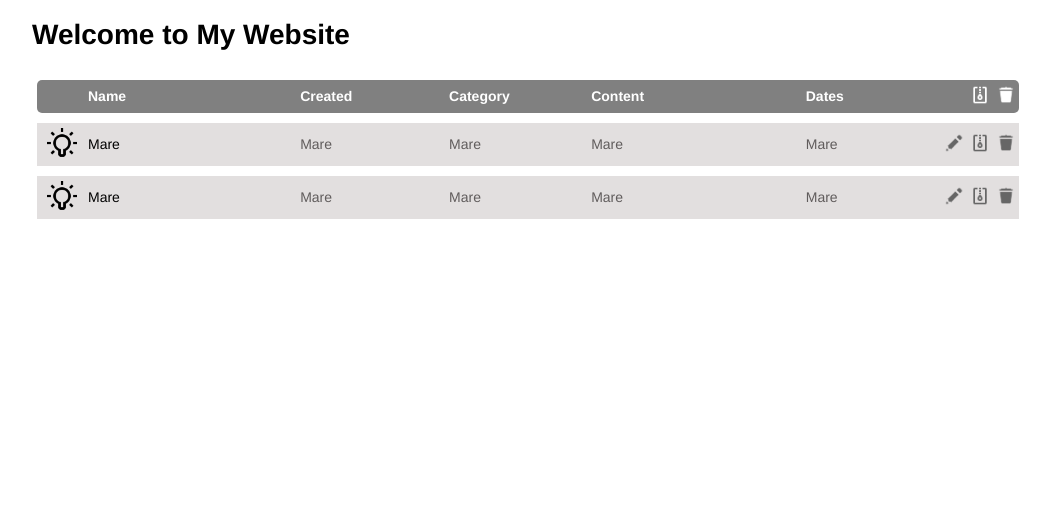
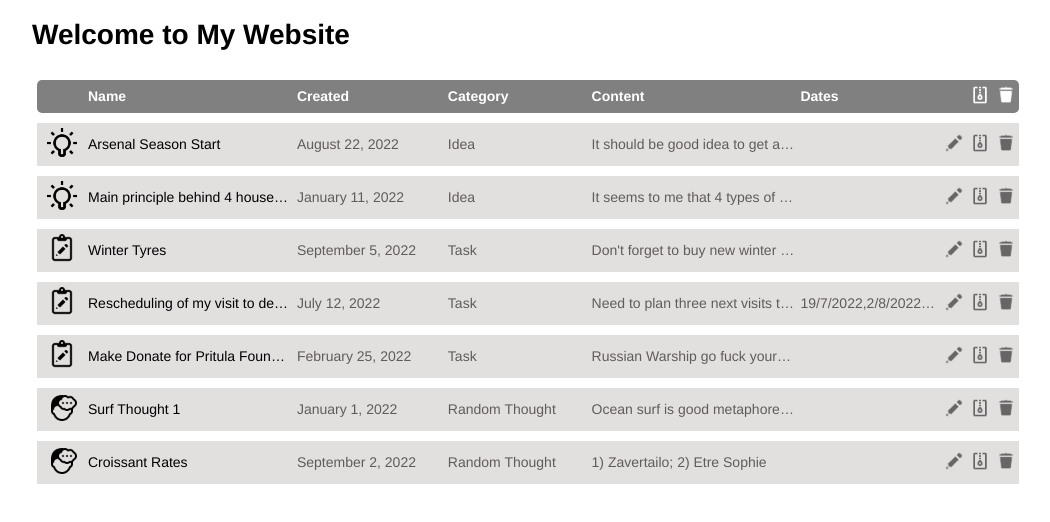
Before and after one commit to Barabaka7/radency-task1, a website with bundled scripts: page index.html in a window 1280 px wide. Shown: the whole page, without its empty margins (6-1056 px from the left). Built offline with nearby package versions, Linux system fonts and the light colour scheme.

Commit message:
Second Commit

```diff
--- a/index.html
+++ b/index.html
@@ -10,6 +10,7 @@
     />
     <title>Radency Task 1</title>
     <link rel="stylesheet" type="text/css" href="style.css">
+    <link rel="shortcut icon" href="#">
   </head>
   <body>
     <main>
@@ -39,19 +40,8 @@
               <th><img class="tableHeaderIcon" src="src/img/icons8-delete-90-white.png"></th>
             </tr>
         </thead>
-        <tbody>
-            <tr class="regularRow">
-              <td><img class="categoryIcon" src="src/img/icons8-idea-96.png"></td>
-              <td>Mare</td>
-              <td>Mare</td>
-              <td>Mare</td>
-              <td>Mare</td>
-              <td>Mare</td>
-              <td><img class="tableHeaderIcon" src="src/img/icons8-edit-90(1).png"></td>
-              <td><img class="tableHeaderIcon" src="src/img/icons8-archive-96(1).png"></td>
-              <td><img class="tableHeaderIcon" src="src/img/icons8-delete-90(1).png"></td>
-            </tr>
-            <tr class="regularRow">
+        <tbody id="activeNotesBody">
+            <!-- <tr class="regularRow">
                 <td><img class="categoryIcon" src="src/img/icons8-idea-96.png"></td>
                 <td>Mare</td>
                 <td>Mare</td>
@@ -61,10 +51,10 @@
                 <td><img class="tableHeaderIcon" src="src/img/icons8-edit-90(1).png"></td>
                 <td><img class="tableHeaderIcon" src="src/img/icons8-archive-96(1).png"></td>
                 <td><img class="tableHeaderIcon" src="src/img/icons8-delete-90(1).png"></td>
-              </tr>
+              </tr> -->
         </tbody>
         </table>
     </main>
-	<script defer src="src/index.js"></script>
+    <script type="module" src="src/index.js"></script>
   </body>
 </html>
--- a/src/data.js
+++ b/src/data.js
@@ -3,7 +3,7 @@ export const NOTES = [
     noteId: 1,
     noteName: "Arsenal Season Start",
     creationDate: "2022-08-22T19:10:00Z",
-    category: "Idea",
+    category: 1,
     noteContent:
       "It should be good idea to get another midlefield because of high risk of new Thomas Party injury",
     isArchived: false,
@@ -12,7 +12,7 @@ export const NOTES = [
     noteId: 2,
     noteName: "Main principle behind 4 houses of Hogwarts ",
     creationDate: "2022-01-11T06:23:09Z",
-    category: "Idea",
+    category: 1,
     noteContent:
       "It seems to me that 4 types of temperament is the main idea behind four different houses of Hogwarts",
     isArchived: false,
@@ -21,7 +21,7 @@ export const NOTES = [
     noteId: 3,
     noteName: "Winter Tyres",
     creationDate: "2022-09-05T16:10:00Z",
-    category: "Task",
+    category: 2,
     noteContent: "Don't forget to buy new winter Bridgestone Tyres",
     isArchived: true,
   },
@@ -29,7 +29,7 @@ export const NOTES = [
     noteId: 4,
     noteName: "Rescheduling of my visit to dentist",
     creationDate: "2022-07-12T18:02:00Z",
-    category: "Task",
+    category: 2,
     noteContent:
       "Need to plan three next visits to my dentist for 19/7/2022, 2/8/2022 та 28/11/2022",
     isArchived: false,
@@ -38,7 +38,7 @@ export const NOTES = [
     noteId: 5,
     noteName: "Make Donate for Pritula Foundation",
     creationDate: "2022-02-25T12:02:00Z",
-    category: "Task",
+    category: 2,
     noteContent: "Russian Warship go fuck yourself",
     isArchived: true,
   },
@@ -46,7 +46,7 @@ export const NOTES = [
     noteId: 6,
     noteName: "Surf Thought 1",
     creationDate: "2022-01-01T12:00:00Z",
-    category: "Random Thought",
+    category: 3,
     noteContent:
       "Ocean surf is good metaphore for usual life: you had to paddle 98% of time to have 2% enjoinhg of riding the wave",
     isArchived: false,
@@ -55,8 +55,23 @@ export const NOTES = [
     noteId: 7,
     noteName: "Croissant Rates",
     creationDate: "2022-09-02T10:30:00Z",
-    category: "Random Thought",
+    category: 3,
     noteContent: "1) Zavertailo; 2) Etre Sophie",
     isArchived: false,
   },
 ];
+
+export const CATEGORY = {
+  1: {
+    categoryName: "Idea",
+    categoryIcon: "src/img/icons8-idea-96.png",
+  },
+  2: {
+    categoryName: "Task",
+    categoryIcon: "src/img/icons8-task-90.png",
+  },
+  3: {
+    categoryName: "Random Thought",
+    categoryIcon: "src/img/icons8-thinking-male-90.png",
+  },
+};
--- a/src/index.js
+++ b/src/index.js
@@ -0,0 +1,33 @@
+import { NOTES, CATEGORY } from "./data.js";
+import { findDates } from "./utilities/parsingDates.js";
+
+const showNotes = (notesArr) => {
+  let newRow = "";
+  let notesBody = document.getElementById("activeNotesBody");
+
+  notesArr.forEach((note) => {
+    newRow = `<tbody id="activeNotesBody">
+<tr class="regularRow">
+  <td><img class="categoryIcon" src="${
+    CATEGORY[note.category].categoryIcon
+  }"></td>
+  <td>${note.noteName}</td>
+  <td>${new Date(note.creationDate).toLocaleString("en-us", {
+    month: "long",
+    day: "numeric",
+    year: "numeric",
+  })}</td>
+  <td>${CATEGORY[note.category].categoryName}</td>
+  <td>${note.noteContent}</td>
+  <td>
+  ${findDates(note.noteContent) ? findDates(note.noteContent).join(",") : ""}
+  </td>
+  <td><img class="tableHeaderIcon" src="src/img/icons8-edit-90(1).png"></td>
+  <td><img class="tableHeaderIcon" src="src/img/icons8-archive-96(1).png"></td>
+  <td><img class="tableHeaderIcon" src="src/img/icons8-delete-90(1).png"></td>
+</tr>`;
+    notesBody.innerHTML += newRow;
+  });
+};
+
+showNotes(NOTES);
--- /dev/null
+++ b/src/utilities/parsingDates.js
@@ -0,0 +1,11 @@
+export const findDates = (note) => {
+  const date =
+    /(0?[1-9]|[12][0-9]|3[01])(\.|\/)(0?[1-9]|1[12])(\.|\/)[12][09][0-9][0-9]/g;
+
+  return note.match(date);
+};
+
+// const test =
+//   "Need to plan three next visits to my dentist for 19.7.2022, 2/8/2022 та 28/11/2022";
+
+// console.log(findDates(test));
--- a/style.css
+++ b/style.css
@@ -32,6 +32,13 @@ table tr.regularRow:hover {background-color: rgb(186, 183, 183);}
 
 th{
     background-color: gray;
+}
+
+td{
+    text-overflow: ellipsis;
+    overflow: hidden;
+    white-space: nowrap;
+    max-width: 100px;
 }
 
 th:first-child {
```
Also changed, not shown: package.json (added, +21 -0 lines).
